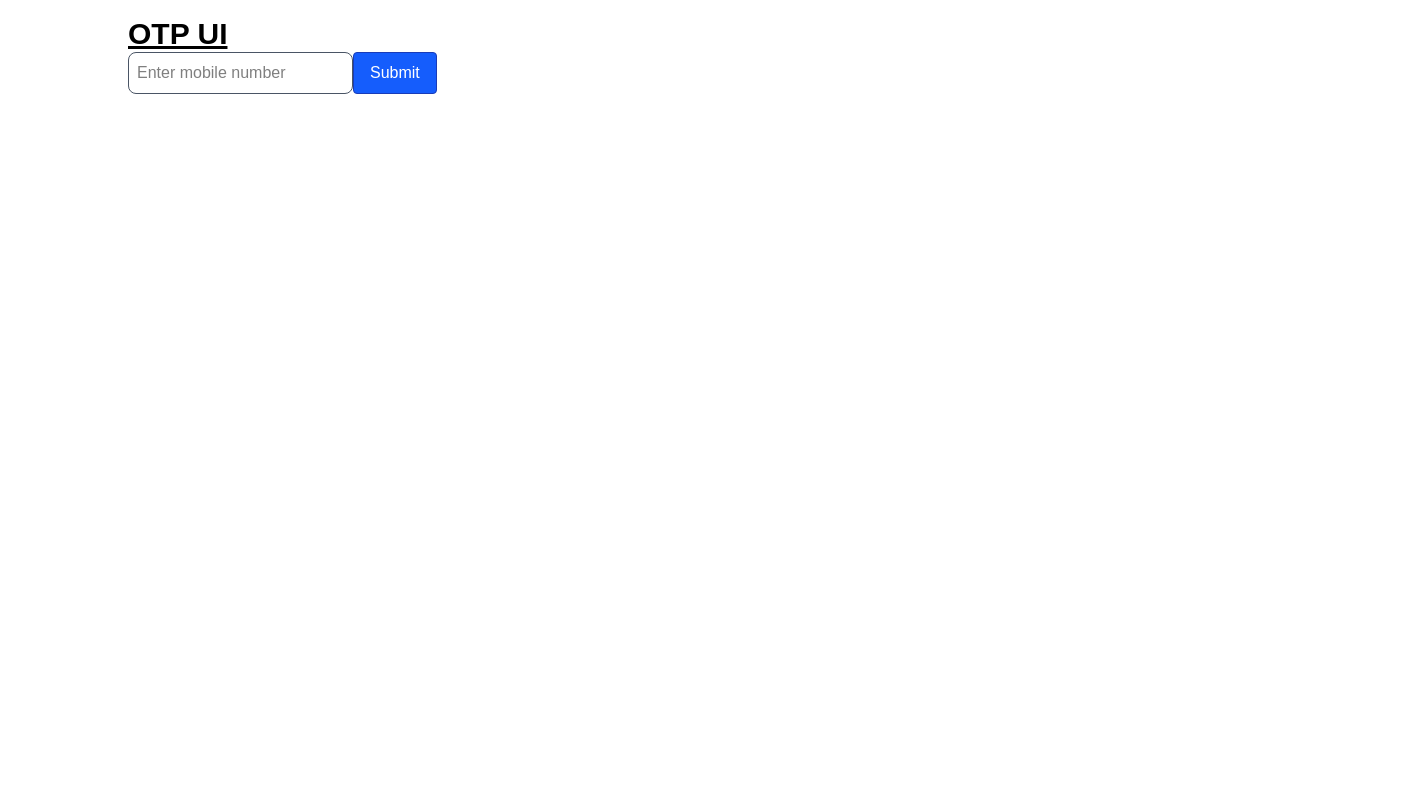
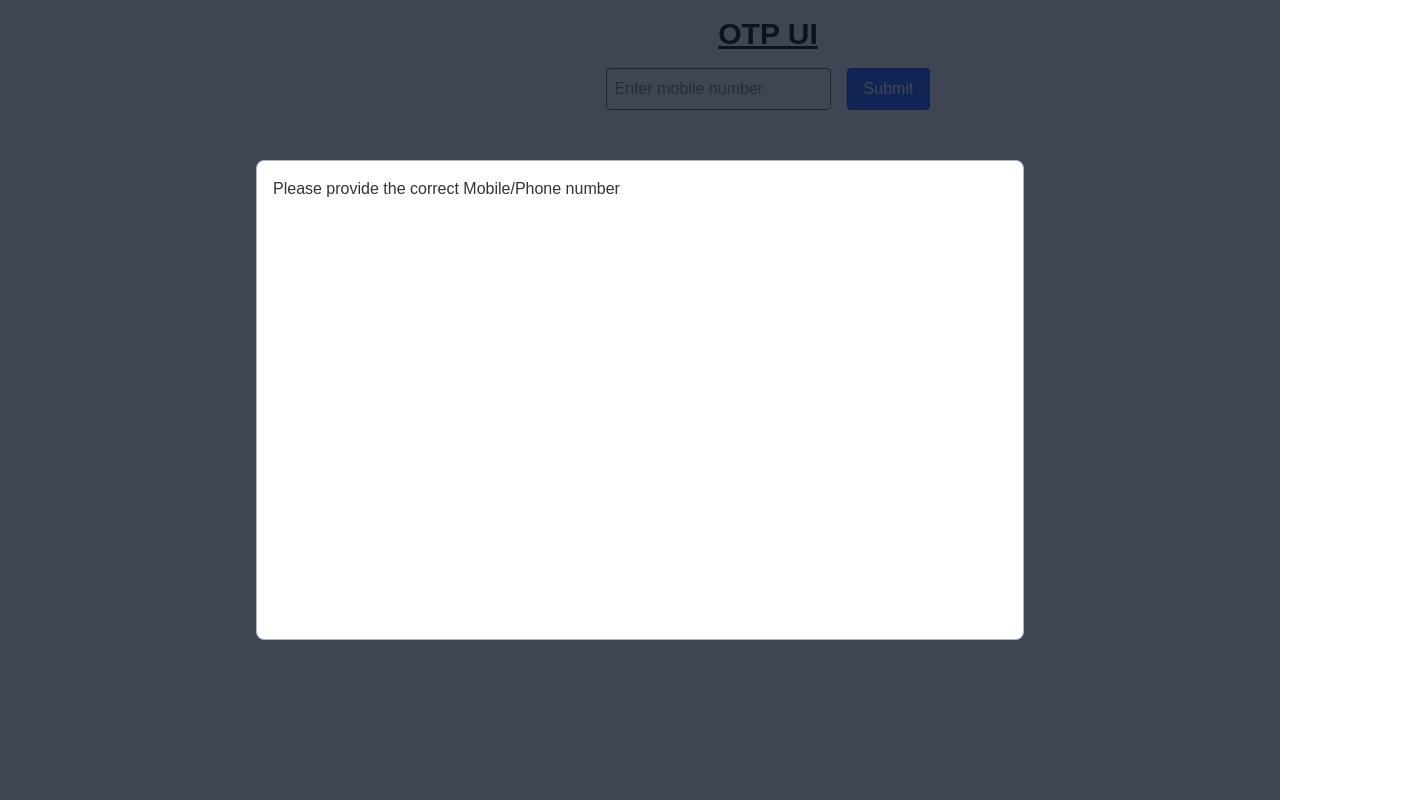
Before and after one commit to bn-madhu/OTP-login, a React (Vite) app: page / in a window 1280 px wide. Shown: the whole page, 1408 px wide, since content can reach past the window. Built offline with nearby package versions, Linux system fonts and the light colour scheme.

Commit message:
creating a model

```diff
--- a/src/components/OTPLogin.tsx
+++ b/src/components/OTPLogin.tsx
@@ -1,6 +1,7 @@
 import React, { useState } from 'react'
 import Button from './assets/Button'
 import OTPInput from './OTPInput';
+import PopupModel from './assets/Popup-model';
 
 const OTPLogin = () => {
 
@@ -8,10 +9,9 @@ const OTPLogin = () => {
   const [showOtpInput, setShowOtpInput] = useState(false);
 
   const handelSubmit = () => {
-    console.log(mobileNumber);
     const regex = /[^0-9]/g;
     if (mobileNumber.length < 10 || regex.test(mobileNumber)) {
-      alert("Invalid Phone Number");
+      // alert("Invalid Phone Number");
       return;
     }
     // Call BE API
@@ -19,15 +19,16 @@ const OTPLogin = () => {
     setShowOtpInput(true);
   }
 
-  const onOtpSubmit = (otp:number) => {
+  const onOtpSubmit = (otp: number) => {
     console.log("Login Successful", otp);
   };
 
   return (
-    <div>
+    <div className='w-screen h-full text-center'>
       <h3 className="text-3xl font-bold underline">OTP UI</h3>
       {/* Enter mobile form area */}
-      {!showOtpInput ? <div className='form-control'>
+      {!showOtpInput ? <>
+        <div className='form-control flex items-center justify-center gap-4 my-4 mx-auto max-w-dvw w-full'>
           <input
             type="text"
             required
@@ -35,17 +36,21 @@ const OTPLogin = () => {
             placeholder='Enter mobile number'
             maxLength={10}
             onChange={(e) => setMobileNumber(e.target.value)}
-          className='border border-gray-600 p-2 rounded-[8px]'
+            className='border border-gray-600 p-2 rounded'
           />
           <Button onClick={handelSubmit}>Submit</Button>
         </div>
+        {true && <PopupModel>
+          <div className="model-content text-left">Please provide the correct Mobile/Phone number</div>
+          </PopupModel>}
+      </>
         :
         <div className="otp-form">
+          {/* If Mobile number is validated show otp */}
           Enter OTP sent to {mobileNumber}
           <OTPInput length={4} onOtpSubmit={onOtpSubmit} />
         </div>
       }
-      {/* If Mobile number is validated show otp */}
     </div>
   )
 }
--- /dev/null
+++ b/src/components/assets/Popup-model.tsx
@@ -0,0 +1,13 @@
+import React from 'react'
+
+const PopupModel = ({children}:any) => {
+  return (
+    <div className='flex items-center justify-center fixed bg-gray-900 opacity-80 top-0 left-0 right-0 bottom-0'>
+        <div className="model-pop-up max-w-[60%] max-h-[60%] bg-white border border-gray-400 p-4 h-full w-full mx-auto rounded-lg">
+        {children}
+        </div>
+    </div>
+  )
+}
+
+export default PopupModel
```
Lines whose indentation alone changed are shown as unchanged.
